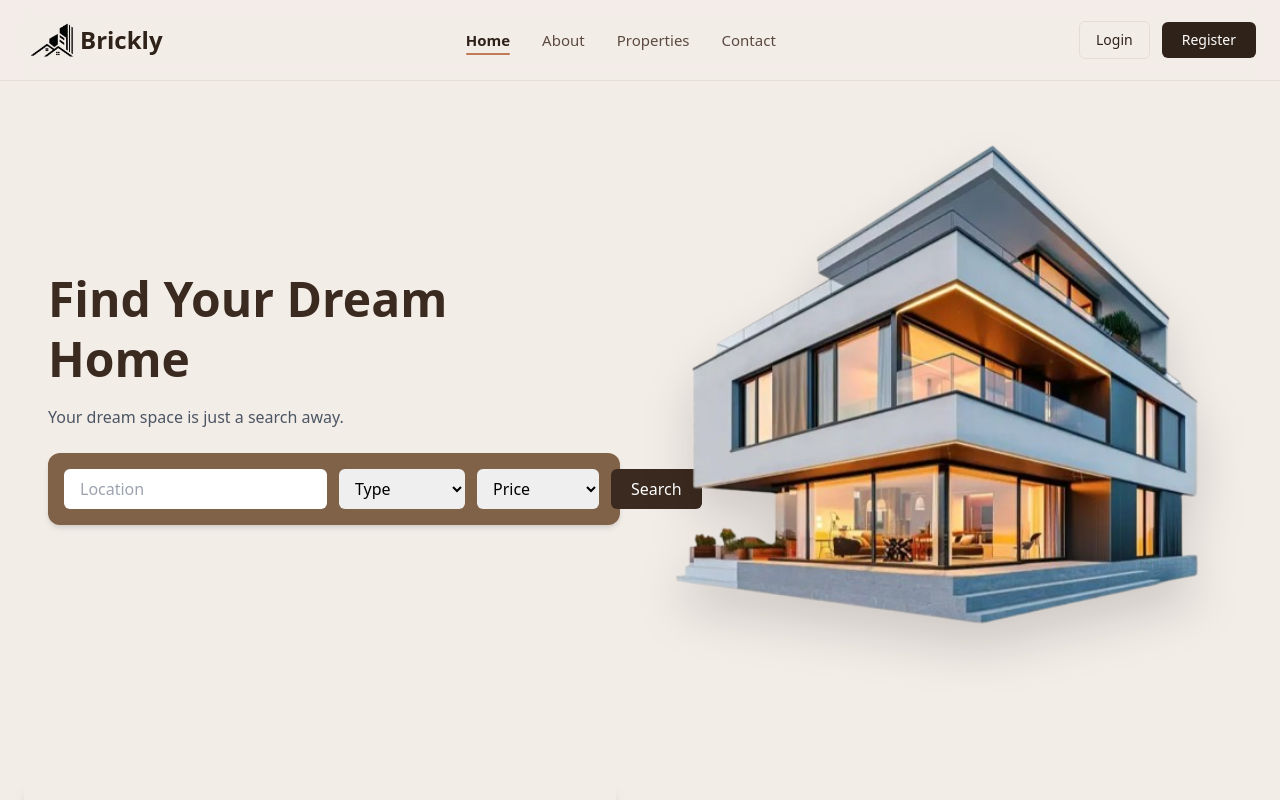
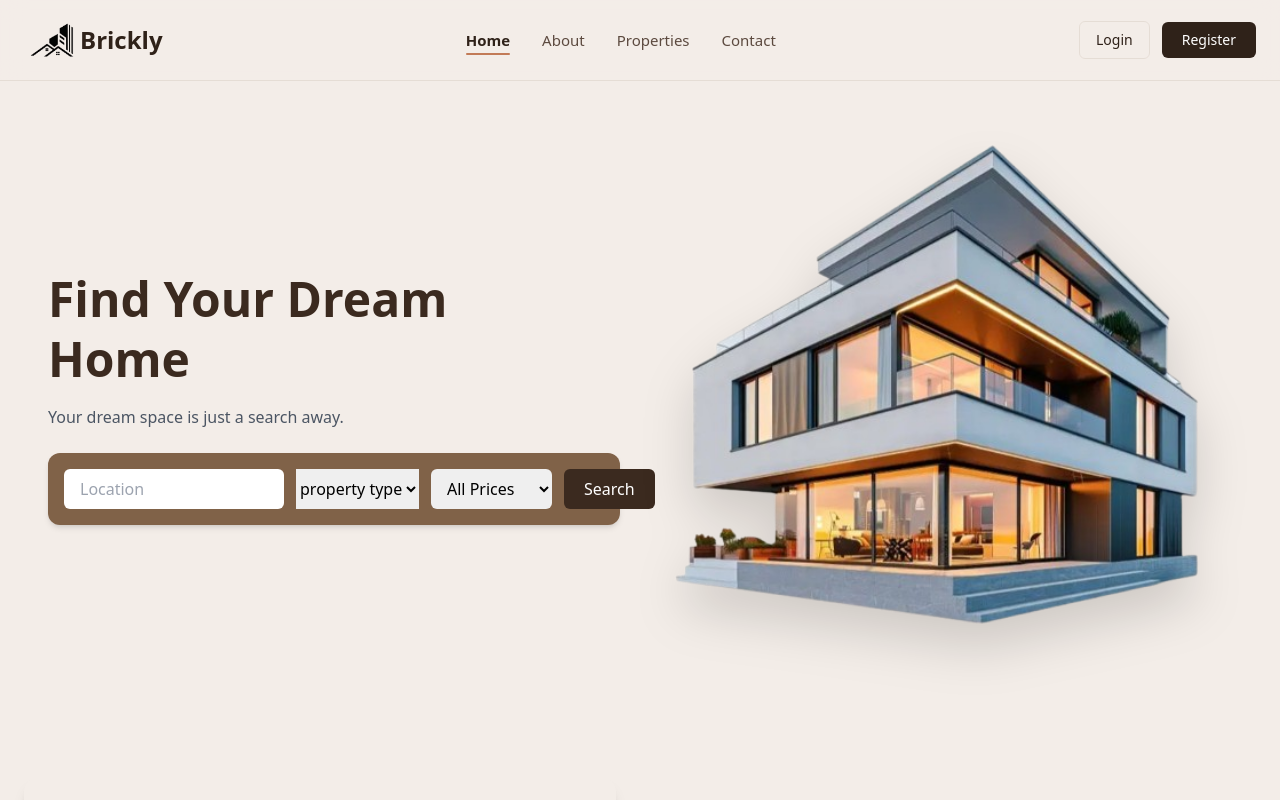
Before and after one commit to akhilacodesss/real-estate-website-fe, a React (Create React App) app: page / in a window 1280 px wide. Shown: the top 800 px of the page. Built offline with nearby package versions, Linux system fonts and the light colour scheme; no server answers.

Commit message:
updated search bar filters and logic

```diff
--- a/src/components/Home.js
+++ b/src/components/Home.js
@@ -109,33 +109,35 @@ function Home() {
                             <input
                                 type="text"
                                 placeholder="Location"
-                                className="px-4 py-2 rounded-md outline-none flex-1"
+                                className="px-4 py-2 rounded-md outline-none w-full md:w-[220px]"
                                 value={location}
                                 onChange={(e) => setLocation(e.target.value)}
                             />
 
                             {/* Type */}
                             <select
-                                className="px-3 py-2 rounded-md outline-none"
+                                cclassName="px-3 py-2 rounded-md outline-none w-full md:w-[140px]"
                                 value={type}
                                 onChange={(e) => setType(e.target.value)}
                             >
-                                <option value="">Type</option>
+                                <option value=""> property type</option>
                                 <option value="apartment">Apartment</option>
                                 <option value="house">House</option>
                                 <option value="villa">Villa</option>
+                                <option value="flat">Flat</option>
                             </select>
 
                             {/* Price */}
                             <select
-                                className="px-3 py-2 rounded-md outline-none"
+                                className="px-3 py-2 rounded-md outline-none w-full md:w-[140px]"
                                 value={priceRange}
                                 onChange={(e) => setPriceRange(e.target.value)}
                             >
-                                <option value="">Price</option>
-                                <option value="low">Below 5L</option>
-                                <option value="mid">5L - 20L</option>
-                                <option value="high">Above 20L</option>
+                                <option value="">All Prices</option>
+                                <option value="0-50">0 - 50L</option>
+                                <option value="50-100">50L - 1Cr</option>
+                                <option value="100-200">1Cr - 2Cr</option>
+                                <option value="300+">Above 3Cr</option>
                             </select>
 
                             {/* Button */}
--- a/src/property/AddProperty.js
+++ b/src/property/AddProperty.js
@@ -155,8 +155,7 @@ function AddProperty() {
               <option value="apartment">Apartment</option>
               <option value="house">House</option>
               <option value="villa">Villa</option>
-              <option value="Flat">Flat</option>
-              <option value="plot">Plot</option>
+              <option value="flat">Flat</option>
             </select>
           </div>
 
--- a/src/property/EditProperty.js
+++ b/src/property/EditProperty.js
@@ -154,8 +154,7 @@ setSuccess("");
               <option value="apartment">Apartment</option>
               <option value="house">House</option>
               <option value="villa">Villa</option>
-              <option value="Flat">Flat</option>
-              <option value="plot">Plot</option>
+              <option value="flat">Flat</option>
             </select>
           </div>
 
--- a/src/property/Properties.js
+++ b/src/property/Properties.js
@@ -1,5 +1,5 @@
 import { useEffect, useState } from "react";
-import { useNavigate } from "react-router-dom";
+import { useNavigate, useLocation } from "react-router-dom";
 
 function formatPrice(price) {
   if (!price) return "";
@@ -21,9 +21,17 @@ function formatPrice(price) {
 
 function Properties() {
   const [properties, setProperties] = useState([]);
-  const [search, setSearch] = useState("");
+  const locationData = useLocation();
+  const queryParams = new URLSearchParams(locationData.search);
+
+  const locationQuery = queryParams.get("location") || "";
+  const typeQuery = queryParams.get("type") || "";
+  const priceQuery = queryParams.get("price") || "";
+
+  const [search, setSearch] = useState(locationQuery);
+  const [priceRange, setPriceRange] = useState(priceQuery);
+  const [type, setType] = useState(typeQuery);
   const navigate = useNavigate();
-  const [priceRange, setPriceRange] = useState("");
 
   const API = process.env.REACT_APP_API_URL;
 
@@ -40,24 +48,35 @@ function Properties() {
     fetchProperties();
   }, [API]);
 
-
+  useEffect(() => {
+    setSearch(locationQuery);
+    setPriceRange(priceQuery);
+    setType(typeQuery);
+  }, [locationQuery, priceQuery, typeQuery]);
 
   const filteredProperties = properties.filter((item) => {
     const matchesLocation = item.location
       .toLowerCase()
       .includes(search.toLowerCase());
 
+    const matchesType =
+      !type || item.type.toLowerCase() === type.toLowerCase();
+
     let matchesPrice = true;
 
-    if (priceRange === "low") {
-      matchesPrice = item.price < 500000;
-    } else if (priceRange === "mid") {
-      matchesPrice = item.price >= 500000 && item.price <= 2000000;
-    } else if (priceRange === "high") {
-      matchesPrice = item.price > 2000000;
+    if (priceRange === "0-50") {
+      matchesPrice = item.price <= 5000000;
+    } else if (priceRange === "50-100") {
+      matchesPrice =
+        item.price > 5000000 && item.price <= 10000000;
+    } else if (priceRange === "100-200") {
+      matchesPrice =
+        item.price > 10000000 && item.price <= 20000000;
+    } else if (priceRange === "300+") {
+      matchesPrice = item.price > 30000000;
     }
 
-    return matchesLocation && matchesPrice;
+    return matchesLocation && matchesPrice && matchesType;
   });
 
   return (
@@ -83,6 +102,22 @@ function Properties() {
         </div>
 
         <div className="bg-white px-4 py-2 rounded-lg flex items-center gap-2 flex-1 w-full">
+          <i className="fa-solid fa-house text-gray-500"></i>
+
+          <select
+            className="outline-none w-full bg-transparent"
+            value={type}
+            onChange={(e) => setType(e.target.value)}
+          >
+            <option value="">All Types</option>
+            <option value="apartment">Apartment</option>
+            <option value="house">House</option>
+            <option value="villa">Villa</option>
+            <option value="flat">Flat</option>
+          </select>
+        </div>
+
+        <div className="bg-white px-4 py-2 rounded-lg flex items-center gap-2 flex-1 w-full">
           <i className="fa-solid fa-indian-rupee-sign text-gray-500"></i>
           <select
             className="outline-none w-full bg-transparent"
@@ -90,9 +125,10 @@ function Properties() {
             onChange={(e) => setPriceRange(e.target.value)}
           >
             <option value="">All Prices</option>
-            <option value="low">Below 5L</option>
-            <option value="mid">5L - 20L</option>
-            <option value="high">Above 20L</option>
+            <option value="0-50">0 - 50L</option>
+            <option value="50-100">50L - 1Cr</option>
+            <option value="100-200">1Cr - 2Cr</option>
+            <option value="300+">Above 3Cr</option>
           </select>
         </div>
 
```
Lines whose indentation alone changed are shown as unchanged.
